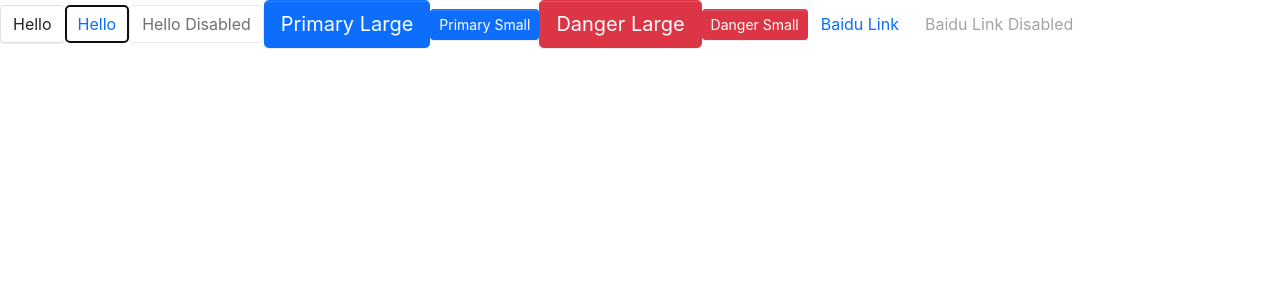
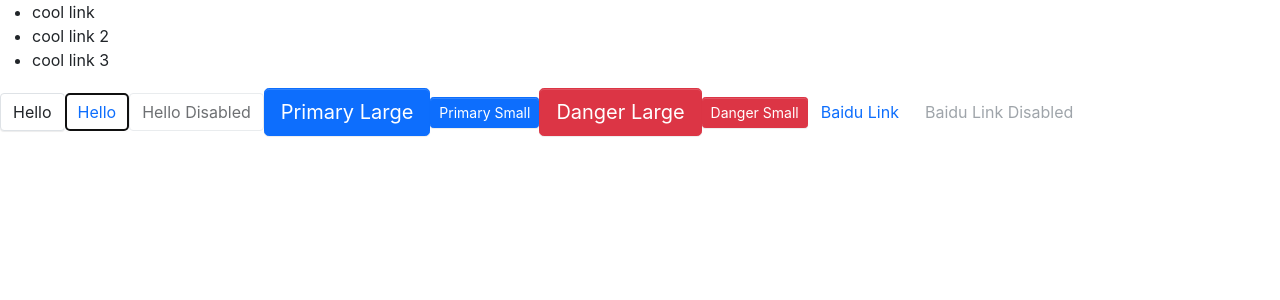
Before and after one commit to niulinguo/owlreact, a React (Create React App) app: page / in a window 1280 px wide. Shown: the top 300 px of the page. Built offline with nearby package versions, Linux system fonts and the light colour scheme.

Commit message:
升级 typescript

```diff
--- a/package.json
+++ b/package.json
@@ -19,7 +19,7 @@
     "react": "^16.13.1",
     "react-dom": "^16.13.1",
     "react-scripts": "3.4.3",
-    "typescript": "~3.7.2"
+    "typescript": "~4.0.2"
   },
   "scripts": {
     "start": "react-scripts start",
--- a/src/App.tsx
+++ b/src/App.tsx
@@ -1,10 +1,16 @@
 import React from 'react';
 import Button, { ButtonSize, ButtonType } from './components/Button/button';
+import { Menu, MenuItem } from './components/Menu';
 
 function App() {
   return (
     <div className="App">
       <header className="App-header">
+        <Menu>
+          <MenuItem>cool link</MenuItem>
+          <MenuItem>cool link 2</MenuItem>
+          <MenuItem>cool link 3</MenuItem>
+        </Menu>
         <Button
           onClick={(e) => {
             e.preventDefault();
--- /dev/null
+++ b/src/components/Menu/index.ts
@@ -0,0 +1,2 @@
+export { default as Menu } from './menu';
+export { default as MenuItem } from './menuItem';
--- /dev/null
+++ b/src/components/Menu/menu.tsx
@@ -0,0 +1,33 @@
+import React from 'react';
+import classNames from 'classnames';
+
+type MenuMode = 'horizontal' | 'vertical';
+
+export interface MenuProps {
+  defaultIndex?: number;
+  className?: string;
+  mode?: MenuMode;
+  style?: React.CSSProperties;
+  onSelect?: (selectedIndex: number) => void;
+}
+
+const Menu: React.FC<MenuProps> = (props) => {
+  const { className, mode, style, children, defaultIndex, onSelect } = props;
+
+  const classes = classNames('owl-menu', className, {
+    'menu-vertical': mode === 'vertical',
+  });
+
+  return (
+    <ul className={classes} style={style}>
+      {children}
+    </ul>
+  );
+};
+
+Menu.defaultProps = {
+  defaultIndex: 0,
+  mode: 'horizontal',
+};
+
+export default Menu;
--- /dev/null
+++ b/src/components/Menu/menuItem.tsx
@@ -0,0 +1,23 @@
+import React from 'react';
+import classNames from 'classnames';
+
+export interface MenuItemProps {
+  index?: number;
+  disabled?: boolean;
+  className?: string;
+  style?: React.CSSProperties;
+}
+
+const MenuItem: React.FC<MenuItemProps> = (props) => {
+  const { index, disabled, className, style, children } = props;
+  const classes = classNames('menu-item', className, {
+    'is-disabled': disabled,
+  });
+  return (
+    <li className={classes} style={style}>
+      {children}
+    </li>
+  );
+};
+
+export default MenuItem;
```
Also changed, not shown: tsconfig.json (+2 -8 lines), 2 other files (tests, documents, lock files or other folders).
